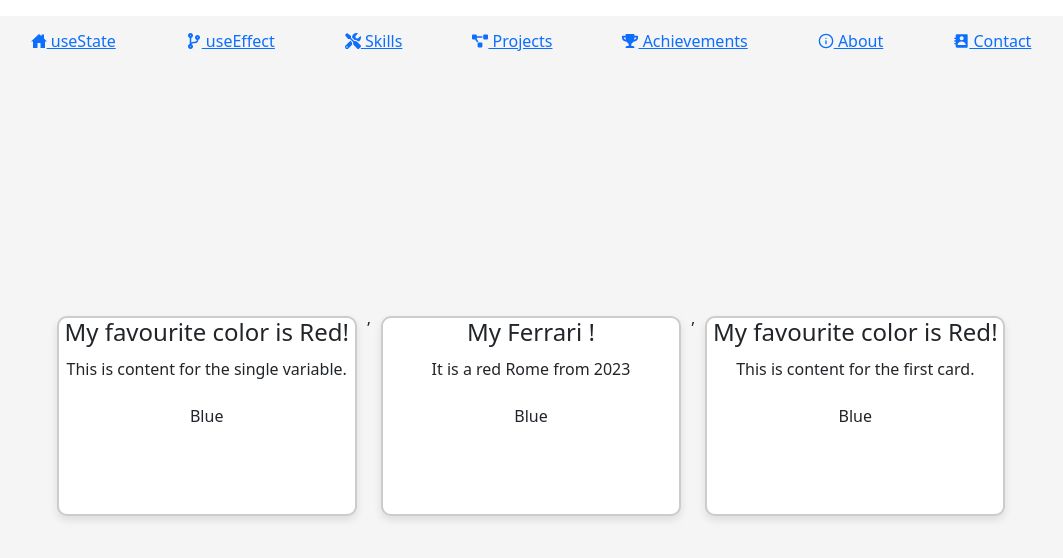
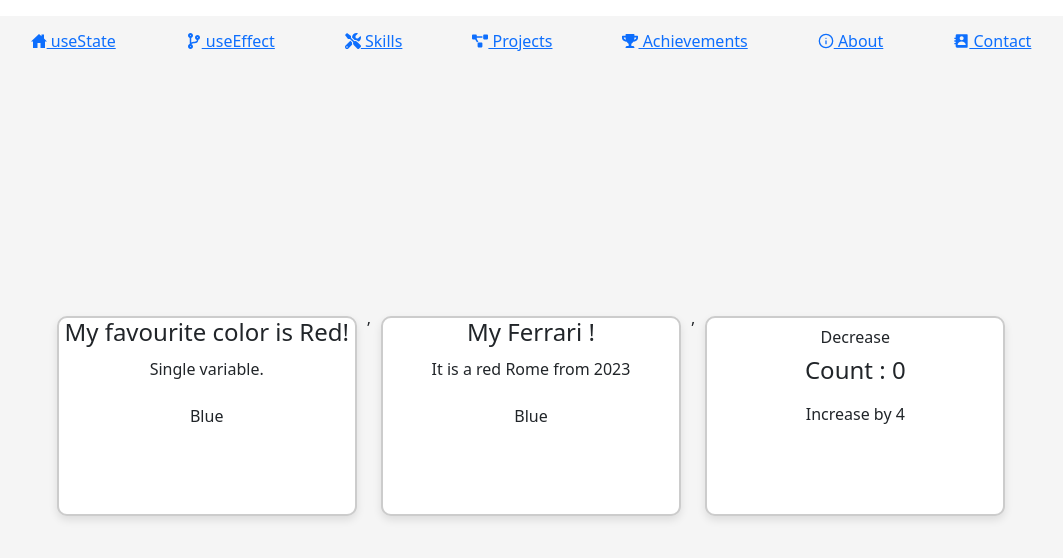
Before and after one commit to khushi23-crypto/React-Basic-Concepts, a React (Create React App) app: page /usestate in a window 1280 px wide. Shown: the top 558 px of the page, without its empty margins (109-1172 px from the left). Built offline with nearby package versions, Linux system fonts and the light colour scheme.

Commit message:
useState concept with counter App

```diff
--- a/src/components/UseState.jsx
+++ b/src/components/UseState.jsx
@@ -3,30 +3,44 @@ import { useState } from 'react';
 import './UseState.css'
 
 function UseState() {
-  const[color,setColor]=useState('Red');
+  const [color, setColor] = useState('Red');
+
   const [car, setCar] = useState({
-    brand:'Ferrari',
-    model:'Rome',
-    year:'2023',
-    color:'red'
+    brand: 'Ferrari',
+    model: 'Rome',
+    year: '2023',
+    color: 'red'
   });
 
+  const [count, setCount] = useState(0);
+
   const changeColor = () => {
-
     setColor('Blue')
   }
-  const changeBrand=()=>{
-    setCar((prev)=>{
-      return {...prev , color: "blue",brand: "BMW", model: "India", year: "2025" }
+
+  const changeBrand = () => {
+    setCar((prev) => {
+      return { ...prev, color: "blue", brand: "BMW", model: "India", year: "2025" }
     })
   }
+
+  const increaseCount = () => {
+    setCount(count=>count + 1)
+    setCount(count=>count + 1)
+    setCount(count=>count + 1)
+    setCount(count=>count + 1)
+  }
+  const decreaseCount=()=>{
+    setCount(count=>count-2)
+  }
+
   return (
     <>
       <div className="cards-wrapper">
         <div className="card-container">
           <div className="card-body">
             <h1 className='head'>My favourite color is {color}!</h1>
-        <p>This is content for the single variable.</p>
+            <p>Single variable.</p>
             <button type='button' className='btn' onClick={changeColor}>Blue</button>
           </div>,
           <div className="card-body">
@@ -35,9 +49,9 @@ function UseState() {
             <button type='button' className='btn' onClick={changeBrand}>Blue</button>
           </div>,
           <div className="card-body">
-       <h1 className='head'>My favourite color is {color}!</h1>
-        <p>This is content for the first card.</p>
-        <button type='button' className='btn' onClick={changeColor}>Blue</button>
+            <button type='button' className='btn' onClick={decreaseCount}>Decrease</button>
+            <h1 className='head'>Count : {count}</h1>
+            <button type='button' className='btn' onClick={increaseCount}>Increase by 4</button>
           </div>
         </div>
       </div>
```
Lines whose indentation alone changed are shown as unchanged.
